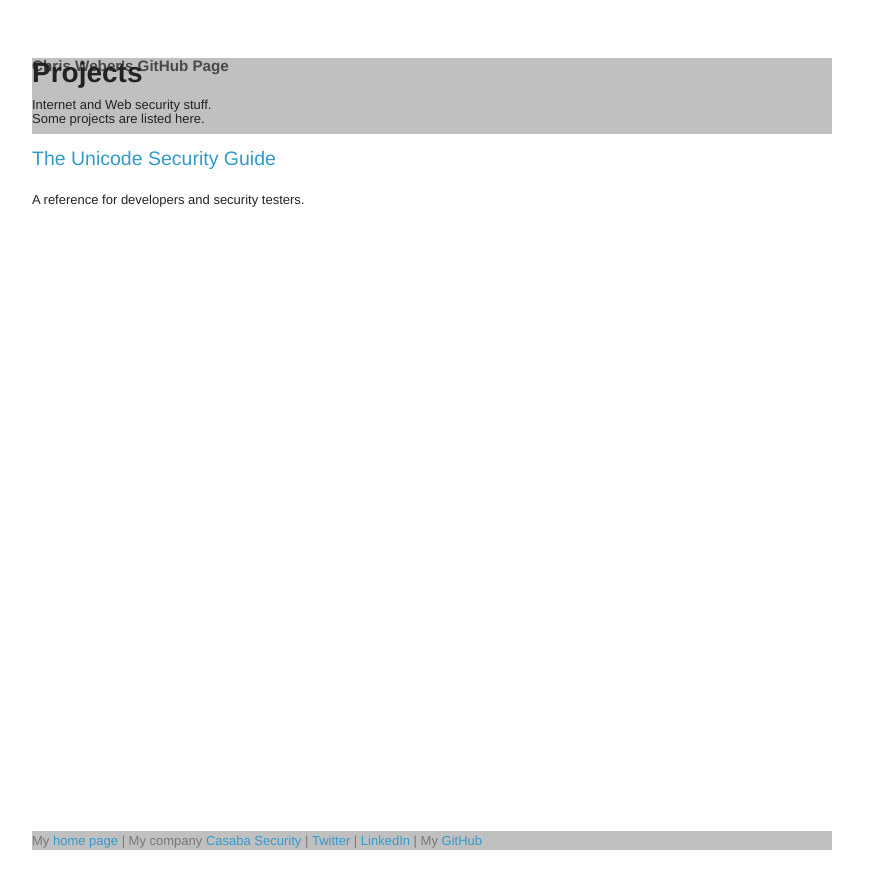
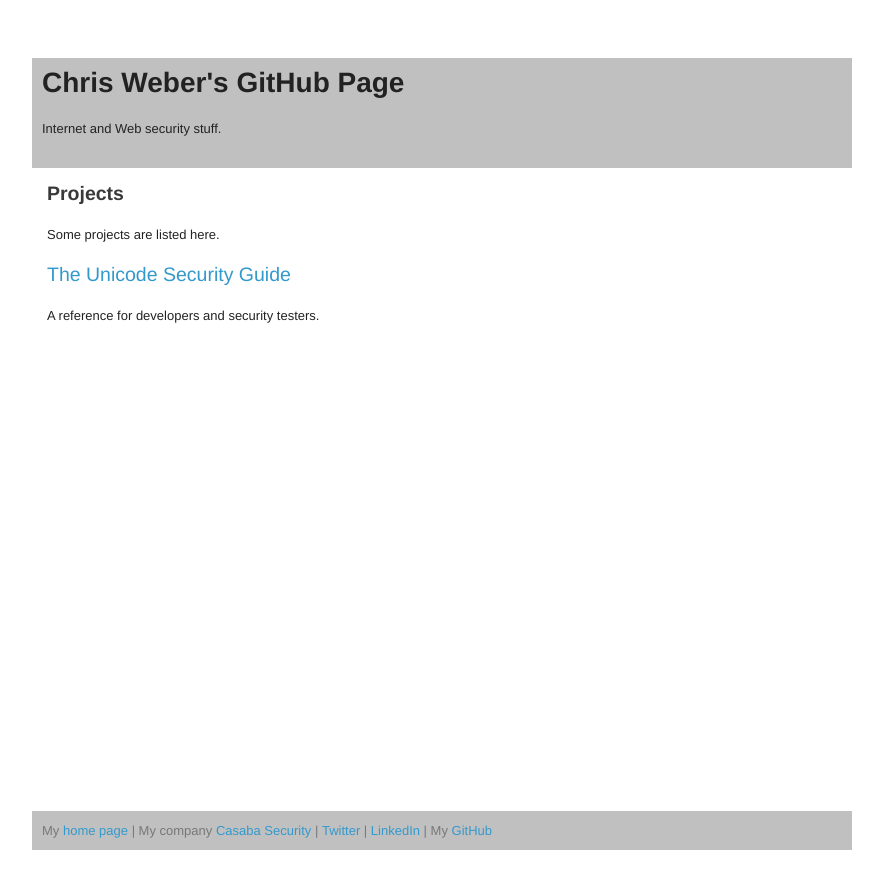
Before and after one commit to cweb/cweb.github.io, a Jekyll site: the page built from index.md, in a window 1280 px wide. Shown: the top 889 px of the page, without its empty margins (26-909 px from the left). Built offline with Jekyll 4.4.1, drawn with Linux system fonts in a browser that asks for light colours; Markdown is read by kramdown in place of the engine named in the settings.

Commit message:
more layout

```diff
--- a/_includes/header.html
+++ b/_includes/header.html
@@ -1,4 +1,4 @@
   <header>
-    <h3>Chris Weber's GitHub Page</h3>
+    <h1>Chris Weber's GitHub Page</h1>
     <p>Internet and Web security stuff.</p>
   </header>
--- a/css/styles.css
+++ b/css/styles.css
@@ -156,8 +156,9 @@ img.center {
 header {
   width:800px;
   float:none;
-  position:fixed;
+  position:relative;
   background-color: silver;
+  padding: 10px;
 }
 
 strong {
@@ -170,7 +171,7 @@ section {
   width:700px;
   float:none;
   position: relative;
-  padding-bottom:50px;
+  padding:15px;
 }
 
 small {
@@ -190,6 +191,7 @@ footer {
   position:fixed;
   bottom:50px;
   background-color: silver;
+  padding:10px;
 }
 
 @media print, screen and (max-width: 960px) {
--- a/index.md
+++ b/index.md
@@ -3,7 +3,7 @@ layout: default
 title: Chris Weber's GitHub webpage
 ---
 
-# Projects
+## Projects
 Some projects are listed here.
 
 ## [The Unicode Security Guide](unicode-security-guide)
```
